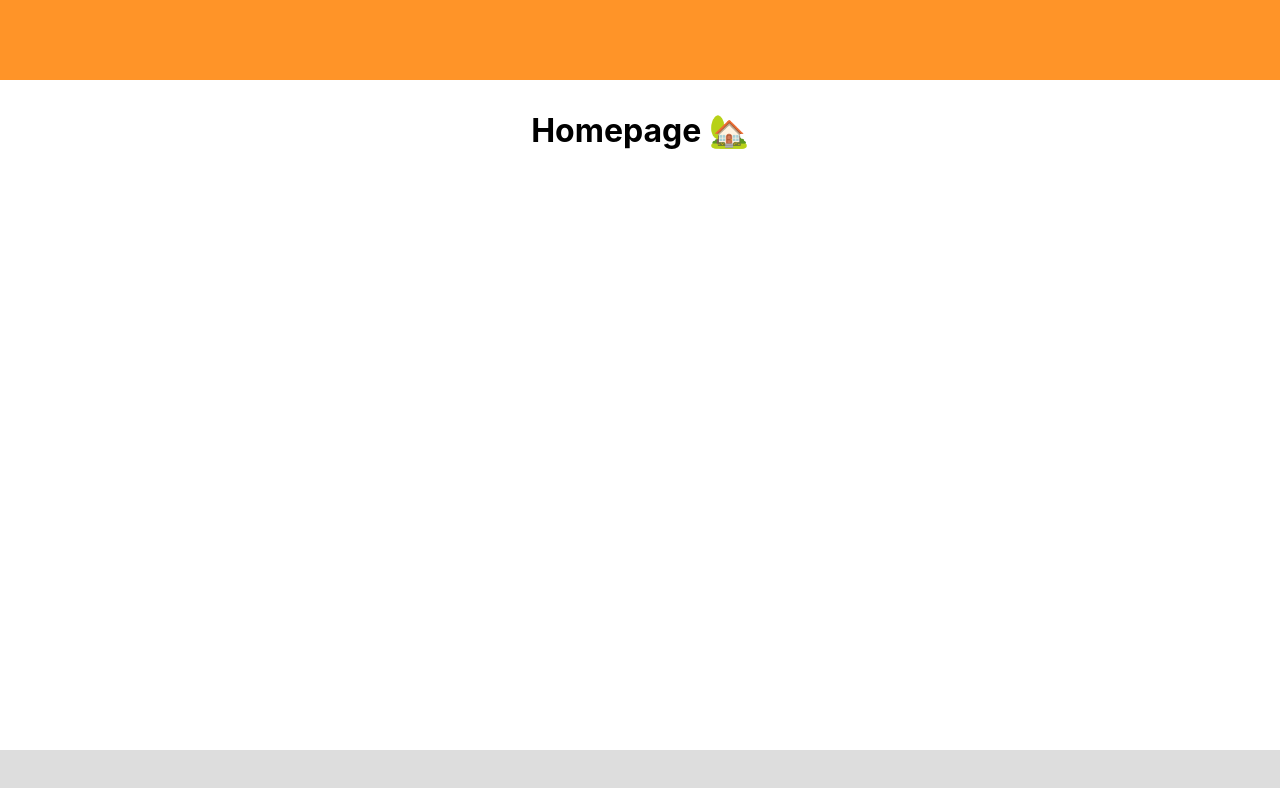
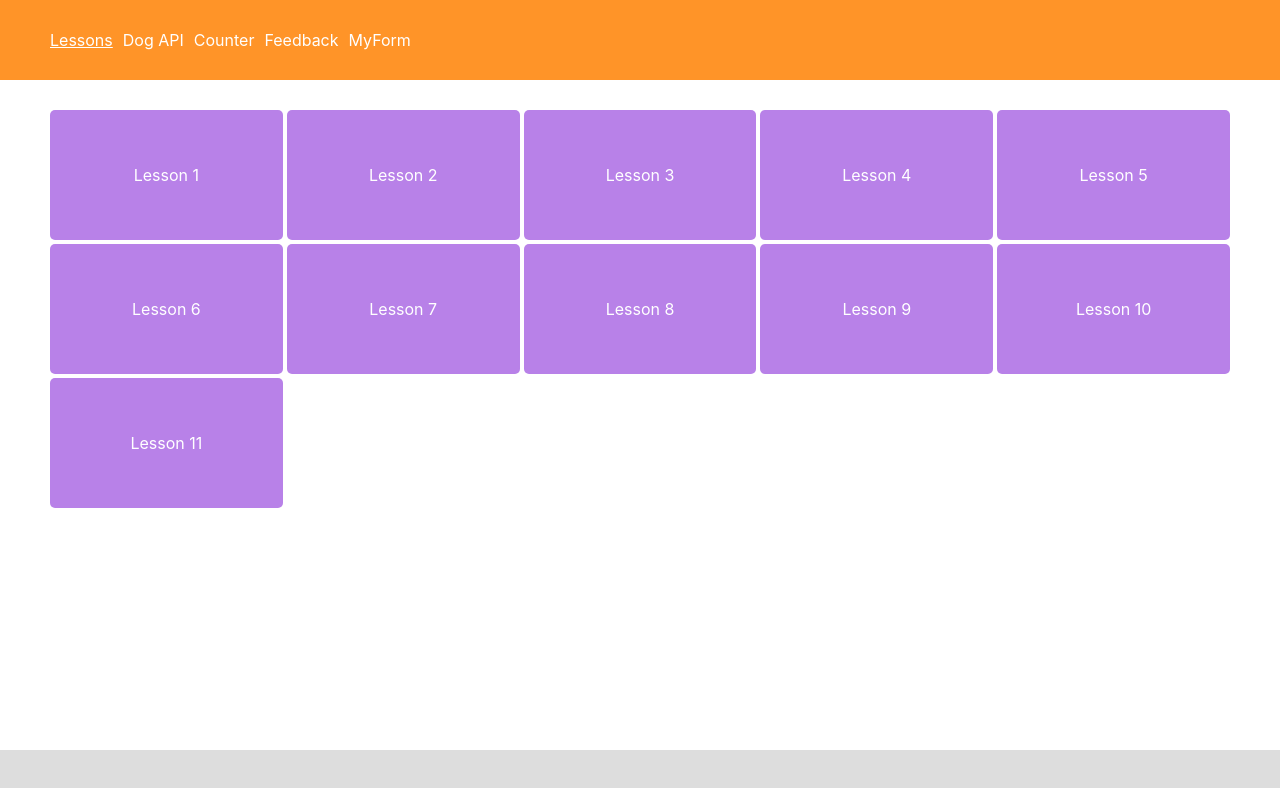
Before and after one commit to dmitrii-kuvaldin/47-typescript, a React (Create React App) app: page /#/ in a window 1280 px wide. Shown: the top 788 px of the page. Built offline with nearby package versions, Linux system fonts and the light colour scheme.

Commit message:
react-router-dom

```diff
--- a/src/components/counter/Counter.tsx
+++ b/src/components/counter/Counter.tsx
@@ -1,25 +1,44 @@
-import { useState } from 'react';
-import './counter.css'
+import { useEffect, useState } from 'react';
 import MyButton from '../myButton/MyButton';
+import './counter.css';
+import { useNavigate } from 'react-router-dom';
 
 export default function Counter() {
   const [count, setCount] = useState<number>(0);
 
+  // вызываем хук из react-router-dom и кладем в переменную
+  const navigate = useNavigate()
+
   console.log(count);
 
-  const handleMinus = ():void => {
+  const handleMinus = (): void => {
     setCount(prev => prev - 10);
   };
 
-  const handlePlus = ():void => {
+  const handlePlus = (): void => {
     // handlePlus1()
     setCount(prev => prev + 10);
   };
+
+  // эта функция перебросит нас на главную страницу через 10 секунд
+
+  useEffect(()=> {
+    const backHome = () => {
+      setTimeout(()=> {
+        navigate('/')
+      }, 10000)}
+    backHome()
+  },[navigate])
+
   return (
-    <div className="counter">
-      <MyButton onClick={handleMinus} text='-'/>
-      <span>{count}</span>
-      <MyButton onClick={handlePlus} text='+' isPrimary={true}/>
+    <div className="lesson-container">
+      <h3>Counter</h3>
+      <p>Через 10 секунд вас переадресует на главную страницу 🧐</p>
+      <div>
+        <MyButton onClick={handleMinus} text='-' />
+        <span>{count}</span>
+        <MyButton onClick={handlePlus} text='+' isPrimary={true} />
+      </div>
     </div>
   );
 }
--- a/src/components/feedback/Feedback.tsx
+++ b/src/components/feedback/Feedback.tsx
@@ -1,25 +1,26 @@
 import { useState } from "react";
 import MyButton from "../myButton/MyButton";
-import './feedback.css'
+import './feedback.css';
 
 function Feedback() {
   const [like, setLike] = useState<number>(5);
   const [dislike, setDislike] = useState<number>(0);
 
-  const handleLike = ():void => {
-    setLike(prev => prev + 1)
-  }
-  const handleDislike = ():void => {
-    setDislike(prev => prev + 1)
-  }
+  const handleLike = (): void => {
+    setLike(prev => prev + 1);
+  };
+  const handleDislike = (): void => {
+    setDislike(prev => prev + 1);
+  };
 
-  const handleReset = ():void => {
-    setLike(0)
-    setDislike(0)
-  }
+  const handleReset = (): void => {
+    setLike(0);
+    setDislike(0);
+  };
 
   return (
-    <div>
+    <div className='lesson-container'>
+      <h3>Dog API</h3>
       <div className="counter-container">
         <span>{like}</span>
         <MyButton isPrimary={true} onClick={handleLike} text={"👍"} />
--- a/src/components/fetchDog/FetchDog.tsx
+++ b/src/components/fetchDog/FetchDog.tsx
@@ -37,11 +37,13 @@ export default function FetchDog() {
 
   return (
     <div className='lesson-container'>
+      <h3>Dog API</h3>
+
       {/* кнопка будет появляться только после пришедшей картинки */}
       {dog.message && (
         <>
+          <MyButton isPrimary={true} text='update dog bellow' onClick={fetchDog} />
           <img className={styles.dogImg} src={dog.message} alt="dog" />
-          <MyButton isPrimary={true} text='update dog' onClick={fetchDog} />
         </>
       )}
     </div>
--- /dev/null
+++ b/src/components/homepage/HomePage.module.css
@@ -0,0 +1,43 @@
+.lessonContainer {
+  padding-top: 20px;
+}
+
+.lessonList {
+  padding-left: 15px;
+}
+
+.lessonList a {
+  color: black;
+  text-decoration: none;
+}
+
+.lessonList a:hover {
+  text-decoration: underline;
+}
+
+.gridContainer {
+  display: grid;
+  gap: 4px;
+  grid-template-columns: repeat(auto-fill, minmax(200px, 1fr));
+  grid-auto-rows: 130px;
+}
+
+.gridContainer a {
+  text-decoration: none;
+}
+
+.gridContainer div {
+  width: 100%;
+  height: 100%;
+  color: white;
+  display: flex;
+  justify-content: center;
+  align-items: center;
+  background-color: rgb(184, 129, 232);
+  border-radius: 5px;
+  cursor: pointer;
+}
+
+.gridContainer div:hover {
+  background-color: rgb(222, 185, 255);
+}
--- a/src/components/homepage/HomePage.tsx
+++ b/src/components/homepage/HomePage.tsx
@@ -1,9 +1,22 @@
-// import styles from './HomePage.module.css'
+import { Link } from 'react-router-dom';
+import styles from './HomePage.module.css';
 
 const HomePage = () => {
   return (
-    <div className='lesson-container'>
-      <h1>Homepage 🏡</h1>
+    <div className={styles.lessonContainer}>
+      <div className={styles.gridContainer}>
+        <Link to='lesson-1'><div>Lesson 1</div></Link>
+        <Link to='lesson-2'><div>Lesson 2</div></Link>
+        <Link to='lesson-3'> <div>Lesson 3</div></Link>
+        <div>Lesson 4</div>
+        <div>Lesson 5</div>
+        <div>Lesson 6</div>
+        <div>Lesson 7</div>
+        <div>Lesson 8</div>
+        <div>Lesson 9</div>
+        <div>Lesson 10</div>
+        <div>Lesson 11</div>
+      </div>
     </div>
   );
 };
--- /dev/null
+++ b/src/components/noPage/NoPage.tsx
@@ -0,0 +1,11 @@
+// import styles from './NoPage.module.css'
+
+const NoPage = () => {
+  return (
+    <div className='lesson-container'>
+      <h2>404: no such page 😥</h2>
+    </div>
+  );
+};
+
+export default NoPage;
--- a/src/index.css
+++ b/src/index.css
@@ -1,3 +1,7 @@
+* {
+  box-sizing: border-box;
+}
+
 body {
   margin: 0;
   font-family: -apple-system, BlinkMacSystemFont, 'Segoe UI', 'Roboto', 'Oxygen',
--- a/src/index.tsx
+++ b/src/index.tsx
@@ -7,6 +7,10 @@ import HomePage from './components/homepage/HomePage';
 import MyForm from './components/myForm/MyForm';
 import './index.css';
 import Layout from './layout/Layout';
+import NoPage from './components/noPage/NoPage';
+import Lesson01 from './lessons/lesson_01/Lesson01';
+import Lesson02 from './lessons/lesson_02/Lesson02';
+import Lesson03 from './lessons/lesson_03/Lesson03';
 
 
 const root = ReactDOM.createRoot(
@@ -19,11 +23,18 @@ root.render(
     <Routes>
       {/* в обертке Route (один пути) передаем пропсами: element - вызов компонента-обертки (который всегда будет на странице) path - строчное значение пути до компонента */}
       <Route path='/' element={<Layout />}>
+        {/* значение path - это путь до компонента, это значение мы пропишем в элементе Link, который должен привести нас к этому компоненту */}
+        {/* то есть в path могут прописаны любые значения одной строкой без пропуска - важно сопоставлять их со значениями в ссылке */}
         <Route element={<HomePage />} path='/' />
         <Route element={<FetchDog />} path='fetch-dog' />
         <Route element={<Counter />} path='counter' />
         <Route element={<MyForm />} path='my-form' />
         <Route element={<Feedback />} path='feedback' />
+        <Route element={<Lesson01 />} path='lesson-1' />
+        <Route element={<Lesson02 />} path='lesson-2' />
+        <Route element={<Lesson03 />} path='lesson-3' />
+        <Route element={<NoPage />} path='*' />
+
       </Route>
     </Routes>
   </HashRouter>
--- a/src/layout/Layout.tsx
+++ b/src/layout/Layout.tsx
@@ -1,13 +1,19 @@
-import { Outlet } from 'react-router-dom';
-import styles from './layout.module.css'
+import { NavLink, Outlet } from 'react-router-dom';
+import styles from './layout.module.css';
 
 const Layout = () => {
   return (
     <div className={styles.pageWrapper}>
-      <header className={styles.header}></header>
+      <header className={styles.header}>
+        <NavLink className={({ isActive }) => (isActive ? styles.linkActive : '')} to={'/'}>Lessons</NavLink>
+        <NavLink className={({ isActive }) => (isActive ? styles.linkActive : '')} to={'fetch-dog'}>Dog API</NavLink>
+        <NavLink className={({ isActive }) => (isActive ? styles.linkActive : '')} to={'counter'}>Counter</NavLink>
+        <NavLink className={({ isActive }) => (isActive ? styles.linkActive : '')} to={'feedback'}>Feedback</NavLink>
+        <NavLink className={({ isActive }) => (isActive ? styles.linkActive : '')} to={'my-form'}>MyForm</NavLink>
+      </header>
       <main className={styles.main}>
         {/* за место компонента outlet импортированного из библиотеки react-router-dom будут приходить компоненты из routing, чьи пути мы пропишем в index.tsx */}
-        <Outlet/>
+        <Outlet />
         {/* здесь мог бы быть (и будет)  ваш компонент */}
       </main>
       <footer className={styles.footer}></footer>
--- a/src/layout/layout.module.css
+++ b/src/layout/layout.module.css
@@ -1,9 +1,29 @@
 .header {
   position: sticky;
   top: 0px;
+  display: flex;
+  padding: 10px 50px;
+  justify-content: left;
+  align-items: center;
+  gap: 10px;
   width: 100%;
   height: 80px;
   background-color: rgb(255, 148, 40);
+}
+
+.header > a {
+  color: white;
+  text-decoration: none;
+}
+
+.linkActive {
+  /* !important - дает наивысший приоритет css свойству */
+  text-decoration: underline !important;
+}
+
+
+.header > a:hover {
+  text-decoration: underline;
 }
 
 .pageWrapper {
--- a/src/lessons/lesson_01/Lesson01.tsx
+++ b/src/lessons/lesson_01/Lesson01.tsx
@@ -1,5 +1,5 @@
 // импорт css из отдельного файла
-import jsxImg from "../assets/jsx.jpg";
+import jsxImg from "../../assets/jsx.jpg";
 import MyButton from "../../components/myButton/MyButton";
 import "./lesson01.css";
 
```
Also changed, not shown: src/assets/jsx.jpg (added), 1 other file (tests, documents, lock files or other folders).
